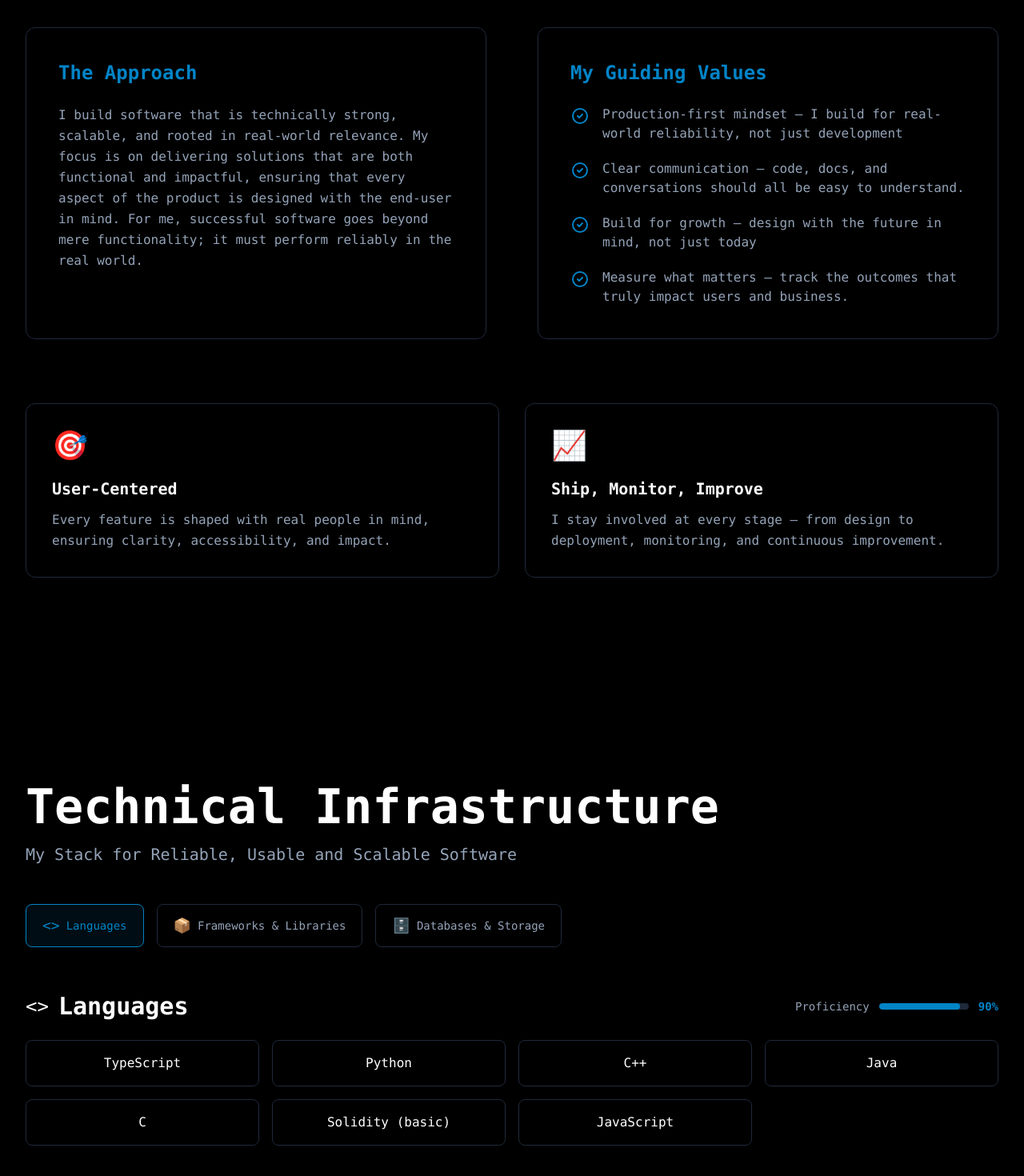
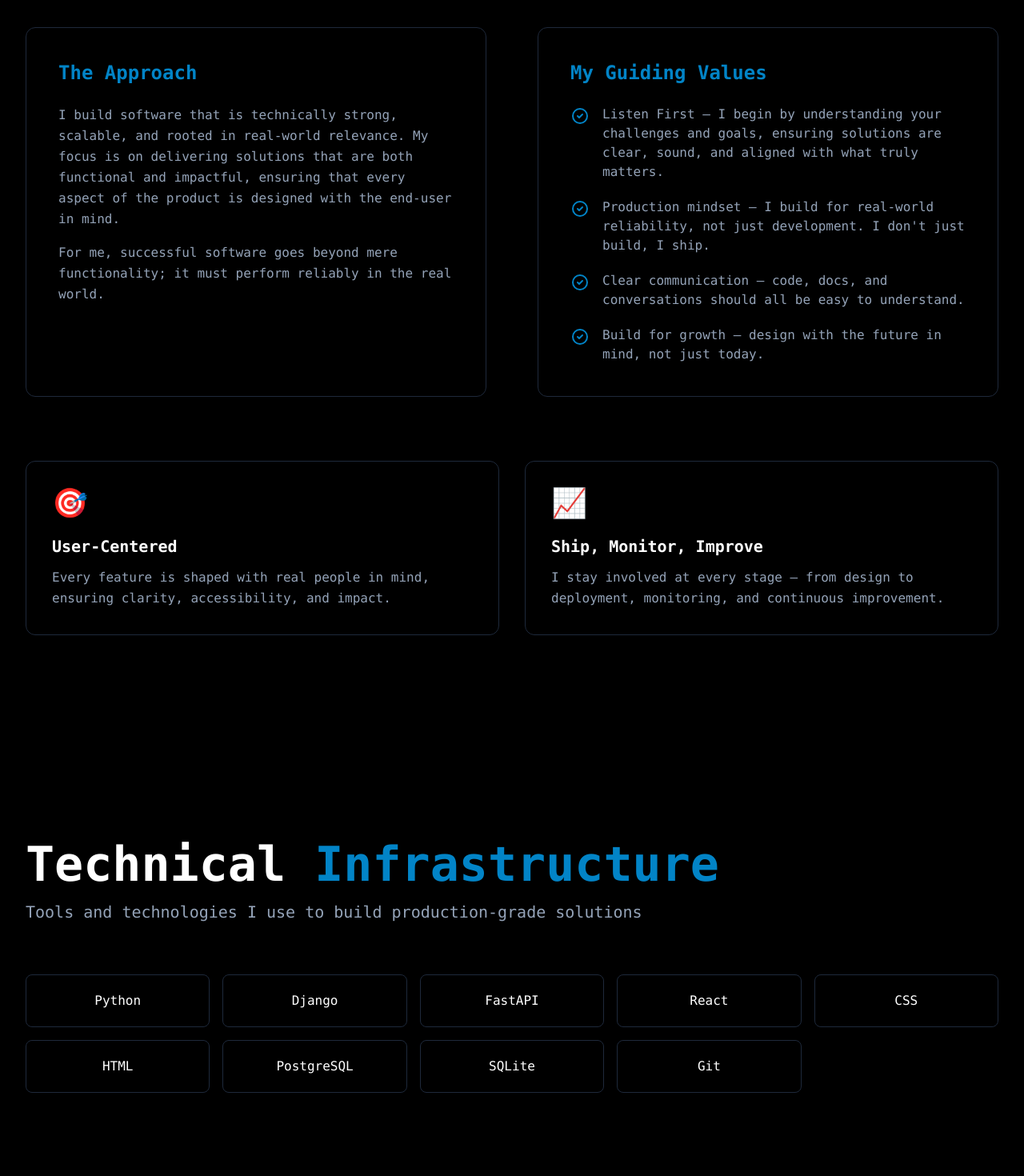
Before and after one commit to Adelodunpeter25/portfolio, a React (Vite) app in the folder portfolio-frontend/: page / in a window 1280 px wide. Shown: the part 1180-2650 px from the top of the page at 80% size. Built offline with nearby package versions, Linux system fonts and the light colour scheme.

Commit message:
updated the skill section

```diff
--- a/portfolio-frontend/src/App.tsx
+++ b/portfolio-frontend/src/App.tsx
@@ -12,7 +12,7 @@ export default function App() {
       <Navbar name={portfolioData.name} />
       <Hero name={portfolioData.name} {...portfolioData.hero} />
       <HowIWork {...portfolioData.about} />
-      <Skills categories={portfolioData.skills} />
+      <Skills skills={portfolioData.skills} />
       <Projects projects={portfolioData.projects} />
       <Contact email={portfolioData.email} social={portfolioData.social} />
       <footer className="py-8 text-center text-text-secondary text-sm border-t border-border-dark">
--- a/portfolio-frontend/src/components/HowIWork.tsx
+++ b/portfolio-frontend/src/components/HowIWork.tsx
@@ -15,7 +15,7 @@ export default function HowIWork({ subheading, approach, principles, features }:
       <div className="max-w-7xl mx-auto">
         <div className="mb-16">
           <h2 className="text-5xl md:text-6xl font-bold mb-4">
-            How I Build Systems That <span className="text-primary">Last</span>
+            How I Build Systems That <span className="text-primary">Matter</span>
           </h2>
           <p className="text-xl text-text-secondary">{subheading}</p>
         </div>
@@ -23,7 +23,11 @@ export default function HowIWork({ subheading, approach, principles, features }:
         <div className="grid md:grid-cols-2 gap-16 mb-20">
           <div className="bg-black border border-border-dark rounded-xl p-10">
             <h3 className="text-2xl text-primary font-semibold mb-6">The Approach</h3>
-            <p className="text-text-secondary leading-relaxed">{approach}</p>
+            <div className="text-text-secondary leading-relaxed space-y-4">
+              {approach.split('\n\n').map((paragraph, index) => (
+                <p key={index}>{paragraph}</p>
+              ))}
+            </div>
           </div>
 
           <div className="bg-black border border-border-dark rounded-xl p-10">
--- a/portfolio-frontend/src/components/Skills.tsx
+++ b/portfolio-frontend/src/components/Skills.tsx
@@ -1,75 +1,30 @@
-import { useState } from 'react';
-
-interface SkillCategory {
-  name: string;
-  icon: string;
-  proficiency: number;
+interface SkillsProps {
   skills: string[];
 }
 
-interface SkillsProps {
-  categories: {
-    [key: string]: SkillCategory;
-  };
-}
-
-export default function Skills({ categories }: SkillsProps) {
-  const [activeTab, setActiveTab] = useState('Languages');
-  const tabs = Object.keys(categories);
-
+export default function Skills({ skills }: SkillsProps) {
   return (
-    <section id="skills" className="py-32 px-8">
+    <section id="skills" className="py-32 px-8 relative">
       <div className="max-w-7xl mx-auto">
-        <div className="mb-12">
-          <h2 className="text-5xl md:text-6xl font-bold mb-4">Technical Infrastructure</h2>
+        <div className="mb-16">
+          <h2 className="text-5xl md:text-6xl font-bold mb-4">
+            Technical <span className="text-primary">Infrastructure</span>
+          </h2>
           <p className="text-xl text-text-secondary">
-            My Stack for Reliable, Usable and Scalable Software
+            Tools and technologies I use to build production-grade solutions
           </p>
         </div>
 
-        <div className="flex gap-4 mb-12 overflow-x-auto pb-2">
-          {tabs.map((tab) => (
-            <button
-              key={tab}
-              onClick={() => setActiveTab(tab)}
-              className={`flex items-center gap-2 px-5 py-3 rounded-lg border transition-all whitespace-nowrap ${
-                activeTab === tab
-                  ? 'bg-primary/10 border-primary text-primary'
-                  : 'bg-transparent border-border-dark text-text-secondary hover:border-primary hover:text-primary'
-              }`}
-            >
-              <span className="text-lg">{categories[tab].icon}</span>
-              <span className="text-sm">{tab}</span>
-            </button>
-          ))}
-        </div>
-
-        <div className="mb-6 flex flex-col md:flex-row md:items-center md:justify-between gap-4">
-          <div className="flex items-center gap-3">
-            <span className="text-2xl">{categories[activeTab].icon}</span>
-            <h3 className="text-2xl md:text-3xl font-semibold">{activeTab}</h3>
-          </div>
-          <div className="flex items-center gap-3">
-            <span className="text-sm text-text-secondary">Proficiency</span>
-            <div className="w-28 h-2 bg-border-dark rounded-full overflow-hidden">
-              <div
-                className="h-full bg-primary rounded-full transition-all duration-300"
-                style={{ width: `${categories[activeTab].proficiency}%` }}
-              />
-            </div>
-            <span className="text-sm font-semibold text-primary">
-              {categories[activeTab].proficiency}%
-            </span>
-          </div>
-        </div>
-
-        <div className="grid grid-cols-2 md:grid-cols-3 lg:grid-cols-4 gap-4">
-          {categories[activeTab].skills.map((skill) => (
+        <div className="grid grid-cols-2 sm:grid-cols-3 md:grid-cols-4 lg:grid-cols-5 gap-4">
+          {skills.map((skill, index) => (
             <div
               key={skill}
-              className="bg-black border border-border-dark rounded-lg px-5 py-4 text-center hover:border-primary hover:bg-primary/5 hover:-translate-y-0.5 transition-all duration-200"
+              className="group bg-black border border-border-dark rounded-lg px-6 py-5 text-center hover:border-primary hover:bg-primary/5 hover:-translate-y-1 hover:shadow-[0_8px_24px_rgba(2,132,199,0.15)] transition-all duration-200"
+              style={{ animationDelay: `${index * 50}ms` }}
             >
-              {skill}
+              <span className="text-base font-medium group-hover:text-primary transition-colors">
+                {skill}
+              </span>
             </div>
           ))}
         </div>
--- a/portfolio-frontend/src/data.ts
+++ b/portfolio-frontend/src/data.ts
@@ -2,7 +2,7 @@ export const portfolioData = {
   name: "Adelodun Peter",
    hero: {
     tagline: "FullStack Developer",
-    mission: "Building Systems That Last",
+    mission: "Developing solutions to real-world problems.",
     subtext: "I create robust, scalable solutions that solve real-world problems. From concept to deployment, I focus on building software that works reliably and makes an impact.",
     features: [
       {
@@ -28,10 +28,10 @@ export const portfolioData = {
     subheading: "Focused on real-world impact, growth, and quality.",
     approach: "I build software that is technically strong, scalable, and rooted in real-world relevance. My focus is on delivering solutions that are both functional and impactful, ensuring that every aspect of the product is designed with the end-user in mind.\n\n For me, successful software goes beyond mere functionality; it must perform reliably in the real world.",
     principles: [
-      "Production-first mindset — I build for real-world reliability, not just development",
+      "Listen First — I begin by understanding your challenges and goals, ensuring solutions are clear, sound, and aligned with what truly matters.",
+      "Production mindset — I build for real-world reliability, not just development. I don't just build, I ship.",
       "Clear communication — code, docs, and conversations should all be easy to understand.",
-      "Build for growth — design with the future in mind, not just today",
-      "Measure what matters — track the outcomes that truly impact users and business.",
+      "Build for growth — design with the future in mind, not just today.",
     ],
     features: [
       {
@@ -94,24 +94,8 @@ export const portfolioData = {
       demo: "https://project6-demo.com",
     },
   ],
-  skills: {
-    Languages: {
-      name: "Languages",
-      icon: "<>",
-      proficiency: 90,
-      skills: ["TypeScript", "Python", "C++", "Java", "C", "Solidity (basic)", "JavaScript"],
-    },
-    "Frameworks & Libraries": {
-      name: "Frameworks & Libraries",
-      icon: "📦",
-      proficiency: 88,
-      skills: ["FastAPI", "Django", "Prisma", "SQLAlchemy", "Next.js", "React", "Tailwind CSS", "React Native"],
-    },
-    "Databases & Storage": {
-      name: "Databases & Storage",
-      icon: "🗄️",
-      proficiency: 90,
-      skills: ["PostgreSQL", "SQLite", "Redis", "MongoDB", "Backblaze B2", "Supabase", "MySQL"],
-    },
-  },
+  skills: [
+    "Python", "Django", "FastAPI", "React", "CSS", "HTML",
+    "PostgreSQL", "SQLite", "Git",
+  ],
 };
```
